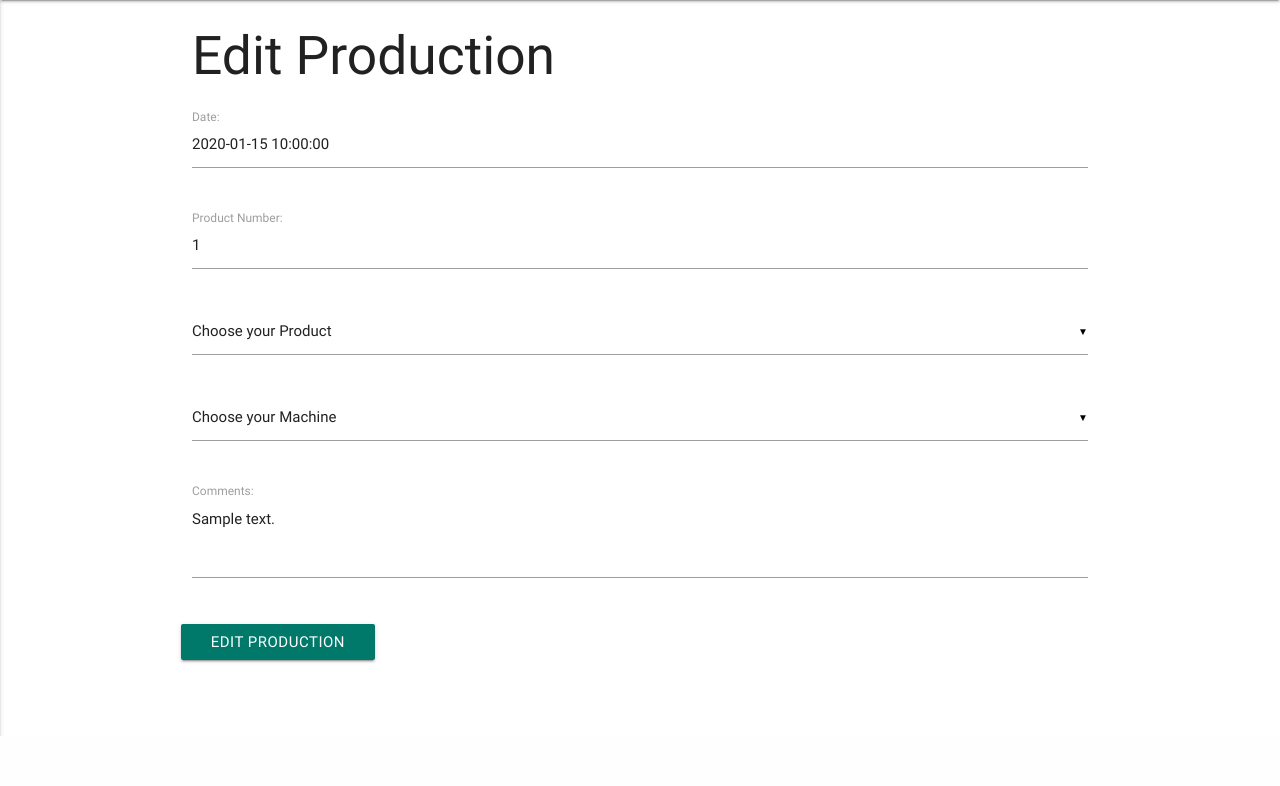
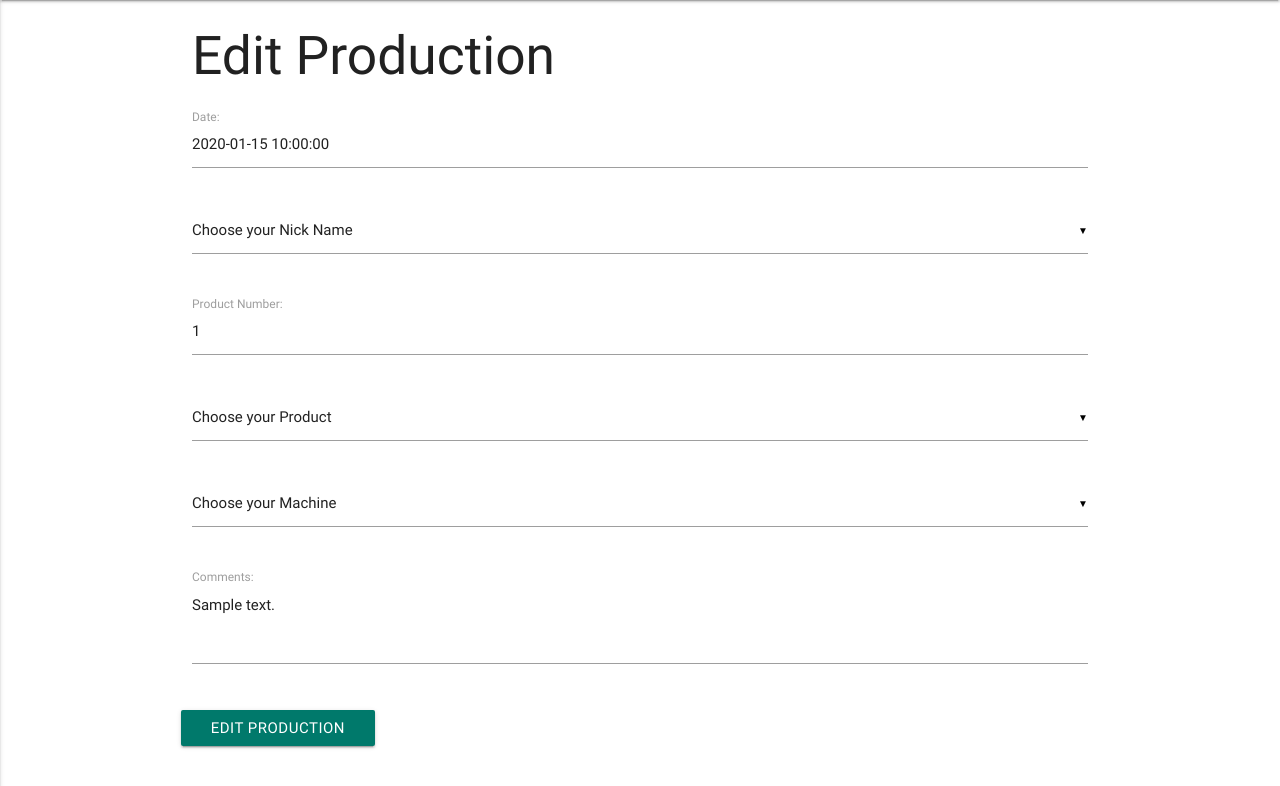
Before and after one commit to ninos77/Production-Management, a Flask app: template templates/editproduction.html in a window 1280 px wide. Shown: the part 64-850 px from the top of the page. Before the commit the page ends 800 px from the top, so only its background shows below. Run offline with Flask 2, Linux system fonts and the light colour scheme; the template is opened without the code that fills it: most values are stand-ins (such as "Sample title", 1, 10 or a date in 2020); parts of the project's set-up code (start-up, migrations or seed data) failed here and were passed over; some libraries are stand-ins or nearby versions.

Commit message:
add some comments and add eployees data to the editproduction to have more opportunity to edit data

```diff
--- a/templates/addproduction.html
+++ b/templates/addproduction.html
@@ -26,6 +26,7 @@
 			<div class="col s12">
 				<select id="machine" name="machine_name" required>
 					<option value="" disabled selected>Choose your Machine</option>
+       <!--check if the machine is available for production-->
       {% for machine in machines %}
       {% if machine.is_in_production %}
 
--- a/templates/editproduction.html
+++ b/templates/editproduction.html
@@ -8,6 +8,24 @@
 			<div class="input-field col s12">
 				<input id="date" name="date" type="text" class="validate" value="{{production.date }}"/>
 				<label for="icon_prefix">Date: </label>
+			</div>
+		</div>
+		<div class="row">
+			<div class="col s12">
+				<select multiple id="employee" name="employees">
+					<option value="" disabled selected>Choose your Nick Name</option>
+      {% for emp in employees %}
+      {% for nick_name in production.employees %}
+      {% if emp.nick_name == nick_name%}
+					<option value="{{nick_name}}" selected>{{nick_name}}</option>
+      {% else %}
+
+					<option value="">{{emp.nick_name}}</option>
+      {% endif %}
+      {% endfor %}
+      {% endfor %}
+
+				</select>
 			</div>
 		</div>
 		<div class="row">
```
